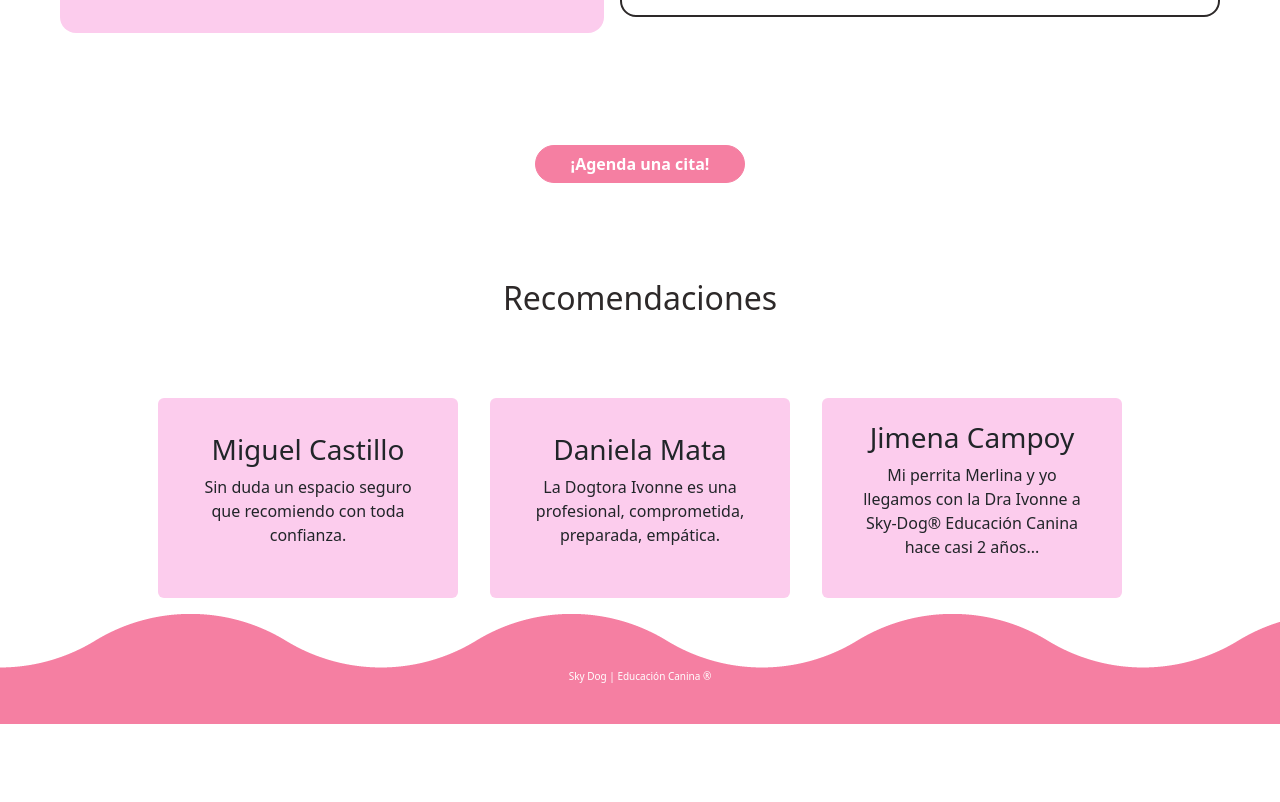
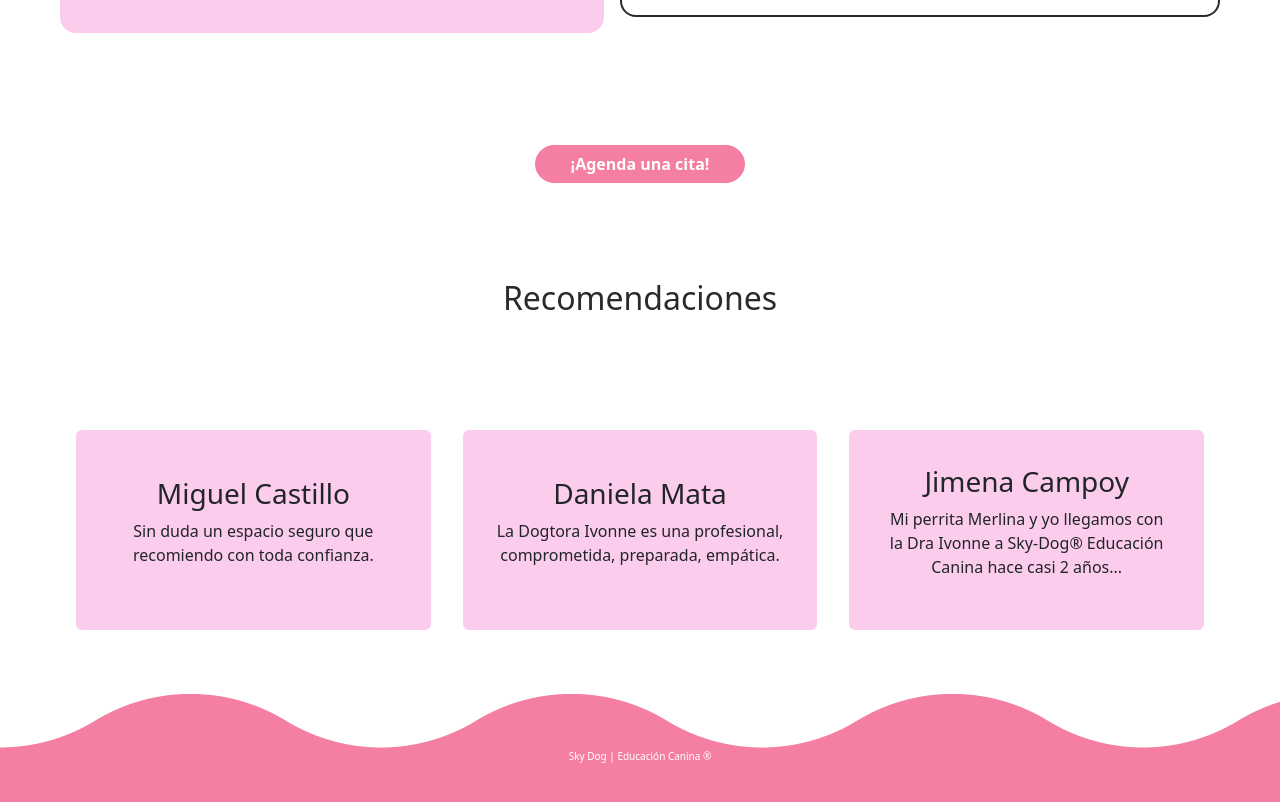
Before and after one commit to emiliodeleonhdez/sky-dog, a React (Create React App) app: page / in a window 1280 px wide. Shown: the part 2149-2951 px from the top of the page. Before the commit the page ends 2873 px from the top, so only its background shows below. Built offline with nearby package versions, Linux system fonts and the light colour scheme.

Commit message:
done for the day

```diff
--- a/src/App.scss
+++ b/src/App.scss
@@ -123,8 +123,9 @@ svg {
   }
 
   .recomendation__card {
-    width: 300px;
-    height: 200px;
+    width: 430px;
+    min-height: 200px;
+    max-height: 400px;
   }
 }
 
--- a/src/components/Cards/Recomendations/Recomendation.jsx
+++ b/src/components/Cards/Recomendations/Recomendation.jsx
@@ -3,7 +3,7 @@ import React from 'react'
 const Recomendation = (props) => {
     const {owner, review} = props
   return (
-    <div className='p-3 my-3 mx-md-3 bg-secondary rounded recomendation__card d-flex flex-column align-items-center justify-content-center'>
+    <div className='p-3 my-3 w-100 mx-md-3 bg-secondary rounded recomendation__card d-flex flex-column align-items-center justify-content-center'>
         <div className="p-3">
         <h3 className='text-center'>{owner}</h3>
         <p className='text-center'>{review}</p>
--- a/src/pages/Landing/LandingPage.jsx
+++ b/src/pages/Landing/LandingPage.jsx
@@ -132,7 +132,7 @@ const LandingPage = () => {
         </div>
         <section>
           <h2 className="my-3 text-center py-5">Recomendaciones</h2>
-          <div className="recomendation__container d-flex flex-column flex-md-row justify-content-center align-items-center">
+          <div className="recomendation__container d-flex flex-column flex-md-row justify-content-center align-items-center my-5 mx-md-5">
             <Recomendation
               owner="Miguel Castillo"
               review="Sin duda un espacio seguro que recomiendo con toda confianza."
```
